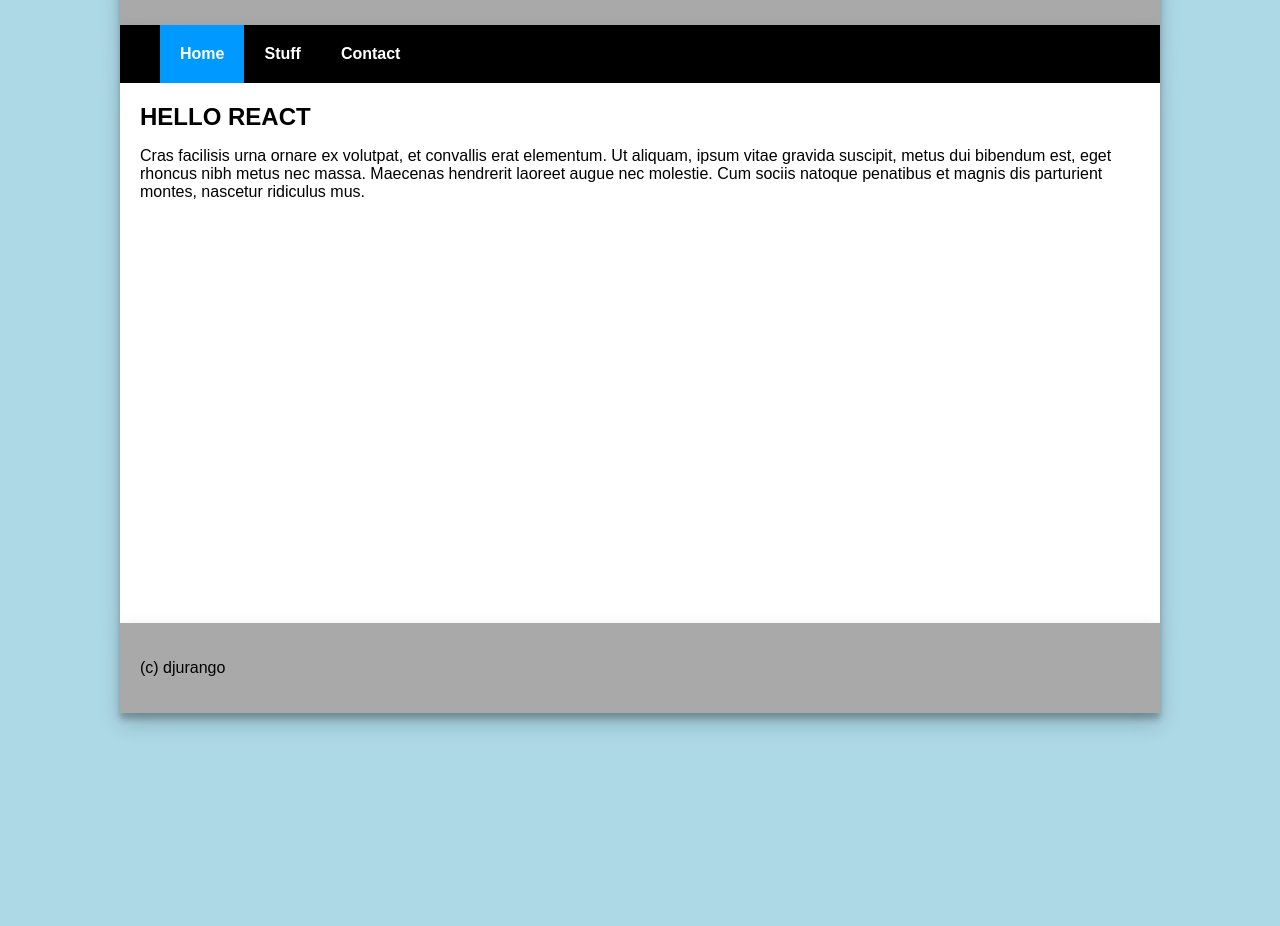
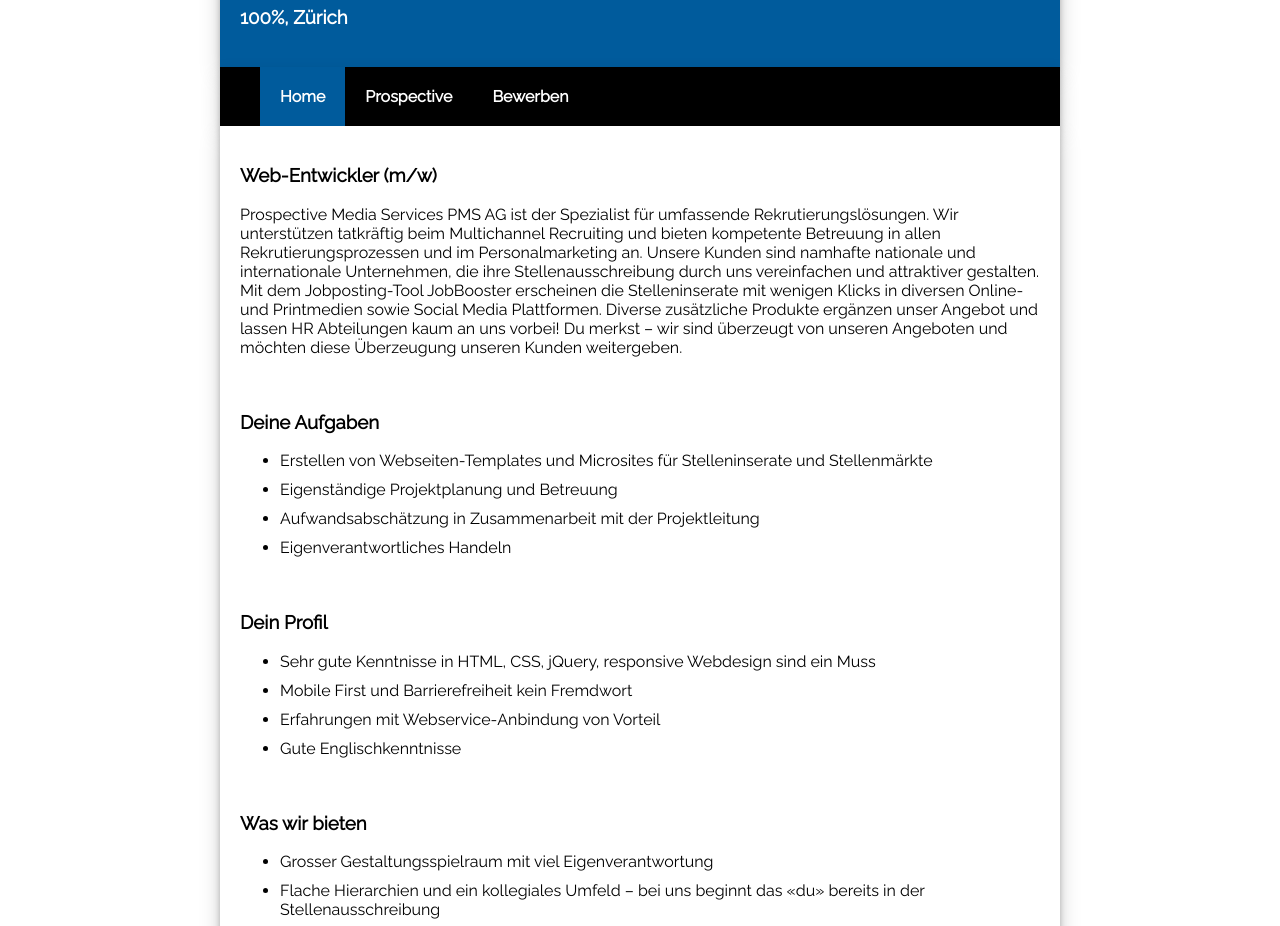
Before and after one commit to sifmaster/react-spa, a React app: page / in a window 1280 px wide. Shown: the part 133-1059 px from the top of the page. Before the commit the page ends 884 px from the top, so only its background shows below. Built offline with nearby package versions, Linux system fonts and the light colour scheme.

Commit message:
prospective web-developer

```diff
--- a/src/Contact.js
+++ /dev/null
@@ -1,14 +0,0 @@
-import React, { Component } from "react";
-
-class Contact extends Component {
-    render() {
-        return (
-            <div>
-                <h2>GOT QUESTIONS?</h2>
-                <p>Get in touch with me!</p>
-            </div>
-        );
-    }
-}
-
-export default Contact;
--- a/src/Home.js
+++ b/src/Home.js
@@ -3,16 +3,50 @@ import React, { Component } from "react";
 class Home extends Component {
     render() {
         return (
-            <div>
-                <h2>HELLO REACT</h2>
-                <p>Cras facilisis urna ornare ex volutpat, et
-                    convallis erat elementum. Ut aliquam, ipsum vitae
-                    gravida suscipit, metus dui bibendum est, eget rhoncus nibh
-                    metus nec massa. Maecenas hendrerit laoreet augue
-                    nec molestie. Cum sociis natoque penatibus et magnis
-                    dis parturient montes, nascetur ridiculus mus.</p>
+            <main>
+                <h3>Web-Entwickler (m/w)</h3>
+                <p>Prospective Media Services PMS AG ist der Spezialist für umfassende Rekrutierungslösungen. Wir unterstützen
+                    tatkräftig beim Multichannel Recruiting und bieten kompetente Betreuung in allen Rekrutierungsprozessen und
+                    im Personalmarketing an. Unsere Kunden sind namhafte nationale und internationale Unternehmen, die
+                    ihre Stellenausschreibung durch uns vereinfachen und attraktiver gestalten. Mit dem Jobposting-Tool
+                    JobBooster erscheinen die Stelleninserate mit wenigen Klicks in diversen Online- und Printmedien sowie
+                    Social Media Plattformen. Diverse zusätzliche Produkte ergänzen unser Angebot und lassen HR Abteilungen kaum an uns vorbei!
+                    Du merkst – wir sind überzeugt von unseren Angeboten und möchten diese Überzeugung unseren Kunden weitergeben.
+                </p>
 
-            </div>
+                    <br/>
+
+                <h3>Deine Aufgaben</h3>
+                <ul>
+                    <li>Erstellen von Webseiten-Templates und Microsites für Stelleninserate und Stellenmärkte</li>
+                    <li>Eigenständige Projektplanung und Betreuung</li>
+                    <li>Aufwandsabschätzung in Zusammenarbeit mit der Projektleitung</li>
+                    <li>Eigenverantwortliches Handeln</li>
+                </ul>
+
+                <br/>
+
+                <h3>Dein Profil</h3>
+                <ul>
+                    <li>Sehr gute Kenntnisse in HTML, CSS, jQuery, responsive Webdesign sind ein Muss</li>
+                    <li>Mobile First und Barrierefreiheit kein Fremdwort</li>
+                    <li>Erfahrungen mit Webservice-Anbindung von Vorteil</li>
+                    <li>Gute Englischkenntnisse</li>
+                </ul>
+
+                <br/>
+
+                <h3>Was wir bieten</h3>
+                <ul>
+                    <li>Grosser Gestaltungsspielraum mit viel Eigenverantwortung</li>
+                    <li>Flache Hierarchien und ein kollegiales Umfeld – bei uns beginnt das «du» bereits in der Stellenausschreibung</li>
+                    <li>Ein sympathisches Team mit hellen Köpfen</li>
+                    <li>Interessanter Austausch und Synergien mit anderen Unternehmen der Tom Talent Gruppe</li>
+                    <li>Attraktive Arbeitsplätze am See in Zürich Wollishofen</li>
+                </ul>
+
+
+            </main>
         );
     }
 }
--- a/src/Main.js
+++ b/src/Main.js
@@ -5,8 +5,8 @@ import {
     HashRouter
 } from "react-router-dom";
 import Home from "./Home";
-import Stuff from "./Stuff";
-import Contact from "./Contact";
+import Prospective from "./Prospective";
+import Bewerben from "./Bewerben";
 
 class Main extends Component {
     render() {
@@ -15,19 +15,20 @@ class Main extends Component {
                 <div>
 
                     <header>
-                        <h1>React Boilerplate by Djurango</h1>
+                        <h1>Web-Entwickler (m/w)</h1>
+                        <h3>100%, Zürich</h3>
                     </header>
 
                      <ul className="nav">
                         <li><NavLink exact to="/">Home</NavLink></li>
-                        <li><NavLink to="/stuff">Stuff</NavLink></li>
-                        <li><NavLink to="/contact">Contact</NavLink></li>
+                        <li><NavLink to="/prospective">Prospective</NavLink></li>
+                        <li><NavLink to="/bewerben">Bewerben</NavLink></li>
                     </ul>
 
                     <div className="content">
                         <Route exact path="/" component={Home}/>
-                        <Route path="/stuff" component={Stuff}/>
-                        <Route path="/contact" component={Contact}/>
+                        <Route path="/prospective" component={Prospective}/>
+                        <Route path="/bewerben" component={Bewerben}/>
                     </div>
 
                     <footer>
--- a/src/Stuff.js
+++ /dev/null
@@ -1,22 +0,0 @@
-import React, { Component } from "react";
-
-class Stuff extends Component {
-    render() {
-        return (
-            <div>
-                <h2>STUFF</h2>
-                <p>Mauris sem velit, vehicula eget sodales vitae,
-                    rhoncus eget sapien:</p>
-                <ol>
-                    <li>Nulla pulvinar diam</li>
-                    <li>Facilisis bibendum</li>
-                    <li>Vestibulum vulputate</li>
-                    <li>Eget erat</li>
-                    <li>Id porttitor</li>
-                </ol>
-            </div>
-        );
-    }
-}
-
-export default Stuff;
--- a/src/index.css
+++ b/src/index.css
@@ -1,25 +1,30 @@
+@import url('https://fonts.googleapis.com/css?family=Raleway');
+
+
 body {
-    background-color: lightblue;
+    background-color: white;
     padding: 20px;
     margin: 0;
+    font-family: 'Raleway', sans-serif;
 }
 h1, h2, p, ul, li {
-    font-family: sans-serif;
+    font-family: 'Raleway', sans-serif;
 }
 
 header,
 .nav,
 .content,
 footer{
-    max-width: 1000px;
+    max-width: 800px;
     margin-left: auto;
     margin-right: auto;
-    box-shadow: 0 10px 20px rgba(0,0,0,0.19), 0 6px 6px rgba(0,0,0,0.23);;
+    box-shadow: 0 10px 20px rgba(0,0,0,0.19), 0 6px 6px rgba(0,0,0,0.23);
 }
 
 header {
-    background-color: darkgray;
+    background-color: #005b9c;
     padding: 20px;
+    color: white;
 }
 
 ul.nav li {
@@ -44,12 +49,12 @@ ul.nav li a {
 .content {
     background-color: #FFF;
     padding: 20px;
-    height: 500px;
+    height: auto;
     margin-top: -16px;
 }
 
 .active {
-    background-color: #0099FF;
+    background-color: #005b9c;
 }
 
 .content h2 {
@@ -62,6 +67,6 @@ ul.nav li a {
 }
 
 footer {
-    background-color: darkgray;
+    background-color: #005b9c;
     padding: 20px;
 }
```
